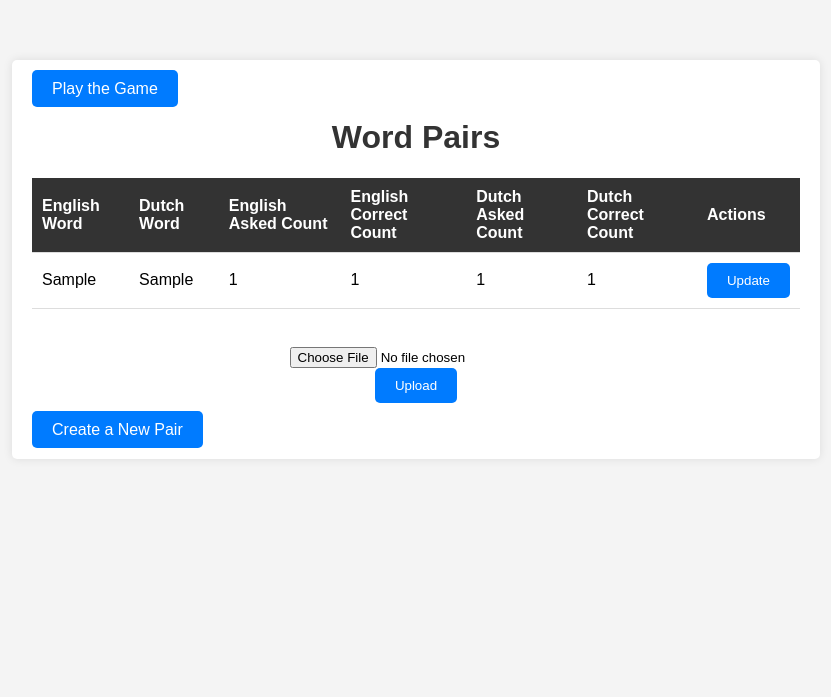
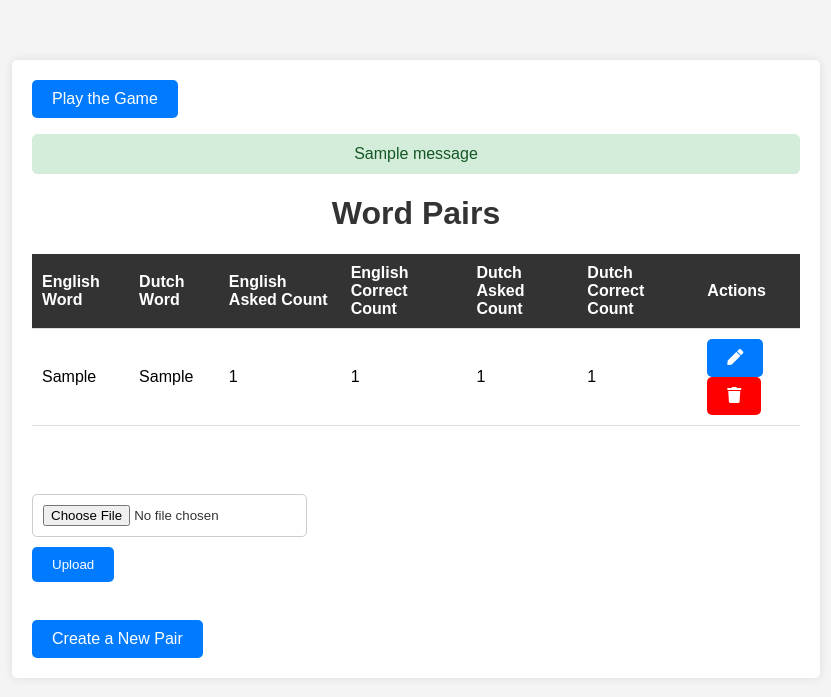
Before and after one commit to kasperdokter/dr-lingo, a Flask app: page /words in a window 1280 px wide. Shown: the top 697 px of the page, without its empty margins (224-1055 px from the left). Run offline with Flask 3, Linux system fonts and the light colour scheme; the visitor is signed in with stand-in values (Sample User, id 1); tables that the repository leaves empty hold one stand-in row (values such as "Sample post"); one stand-in notice (Sample message) is shown.

Commit message:
Capitals, deletes, no zoom

```diff
--- a/app.py
+++ b/app.py
@@ -63,14 +63,13 @@ def index():
         language = data.get('language')
 
         # Check the answer
-        is_correct = data['user_answer'] == data['correct_answer']
+        is_correct = data['user_answer'].lower() == data['correct_answer'].lower()
 
         # Set the feedback
         if is_correct:
             flash('Correct! 🥰', 'success')
         else:
-            flash(
-                f'👎 The correct translation of <em>{word_to_translate}</em> is <em>{correct_answer}</em>', 'error')
+            flash(f'👎 The correct translation of <strong>{word_to_translate}</strong> is <strong>{correct_answer}</strong>', 'error')
 
         # Update the counters
         pair: Pair = Pair.query.get_or_404(int(pair_id))
@@ -142,6 +141,21 @@ def words():
     return render_template('words.html', pairs=pairs)
 
 
+@app.route('/create', methods=['GET', 'POST'])
+def create():
+    if not session.get('logged_in'):
+        return redirect(url_for('login'))
+    if request.method == 'POST':
+        new_pair = Pair(
+            english_word=request.form['english'],
+            dutch_word=request.form['dutch']
+        )
+        db.session.add(new_pair)
+        db.session.commit()
+        return redirect(url_for('index'))
+    return render_template('create.html')
+
+
 @app.route('/update/<int:id>', methods=['GET', 'POST'])
 def update(id):
     if not session.get('logged_in'):
@@ -155,19 +169,15 @@ def update(id):
     return render_template('update.html', pair=pair)
 
 
-@app.route('/create', methods=['GET', 'POST'])
-def create():
+@app.route('/delete/<int:id>', methods=['GET'])
+def delete(id):
     if not session.get('logged_in'):
         return redirect(url_for('login'))
-    if request.method == 'POST':
-        new_pair = Pair(
-            english_word=request.form['english'],
-            dutch_word=request.form['dutch']
-        )
-        db.session.add(new_pair)
+    pair: Pair = Pair.query.get_or_404(id)
+    if pair:
+        db.session.delete(pair)
         db.session.commit()
-        return redirect(url_for('index'))
-    return render_template('create.html')
+    return redirect(url_for('words'))
 
 
 def allowed_file(filename):
@@ -196,6 +206,8 @@ def process_file(file):
 
 @app.route('/upload', methods=['GET', 'POST'])
 def upload_csv():
+    if not session.get('logged_in'):
+        return redirect(url_for('login'))
     if request.method == 'POST':
         # check if the post request has the file part
         if 'file' not in request.files:
--- a/static/styles.css
+++ b/static/styles.css
@@ -40,6 +40,7 @@ a {
     border-radius: 5px;
     cursor: pointer;
     text-decoration: none;
+    display: inline-block;
 }
 
 @media (min-width: 600px) {
@@ -62,9 +63,10 @@ h1 {
 }
 
 form {
+    margin: 20px 0;
     display: flex;
     flex-direction: column;
-    align-items: center;
+    align-items: start;
 }
 
 form p {
@@ -79,11 +81,19 @@ form input[type="text"] {
     box-sizing: border-box;
 }
 
+form input[type="file"] {
+    margin: 10px 0;
+    color: #333;
+    padding: 10px;
+    border: 1px solid #ccc;
+    border-radius: 5px;
+}
+
 form input[type="submit"] {
+    color: #fff;
+    background-color: #007BFF;
+    border: none;
     padding: 10px 20px;
-    background-color: #007BFF;
-    color: #fff;
-    border: none;
     border-radius: 5px;
     cursor: pointer;
 }
@@ -94,6 +104,19 @@ form input[type="submit"]:hover {
 
 a:hover {
     color: #0056b3;
+}
+
+a.delete {
+    color: #fff; /* white text */
+    background-color: #f00; /* red background */
+    padding: 10px 20px; /* some padding */
+    text-decoration: none; /* remove underline */
+    border-radius: 5px; /* rounded corners */
+    display: inline-block; /* necessary for padding to take effect */
+}
+
+a.delete:hover {
+    background-color: #d00; /* darker red background on hover */
 }
 
 ul.flashes {
@@ -123,3 +146,10 @@ ul.flashes li.error {
     background-color: #f8d7da;
     color: #721c24;
 }
+
+input[type="text"],
+input[type="email"],
+input[type="password"],
+textarea {
+    font-size: 16px;
+}
--- a/templates/game.html
+++ b/templates/game.html
@@ -13,7 +13,7 @@
         {% if messages %}
         <ul class=flashes>
         {% for category, message in messages %}
-        <li class="{{ category }}">{{ message }}</li>
+        <li class="{{ category }}">{{ message|safe }}</li>
         {% endfor %}
         </ul>
         {% endif %}
--- a/templates/login.html
+++ b/templates/login.html
@@ -13,7 +13,7 @@
         {% if messages %}
         <ul class=flashes>
         {% for category, message in messages %}
-        <li class="{{ category }}">{{ message }}</li>
+        <li class="{{ category }}">{{ message|safe }}</li>
         {% endfor %}
         </ul>
         {% endif %}
--- a/templates/words.html
+++ b/templates/words.html
@@ -5,10 +5,20 @@
     <title>Word Pairs</title>
     <meta name="viewport" content="width=device-width, initial-scale=1">
     <link rel="stylesheet" href="{{ url_for('static', filename='styles.css') }}">
+    <link rel="stylesheet" href="https://cdnjs.cloudflare.com/ajax/libs/font-awesome/5.15.4/css/all.min.css">
 </head>
 <body>
     <div class="container">
         <a href="{{ url_for('index') }}">Play the Game</a>
+        {% with messages = get_flashed_messages(with_categories=true) %}
+        {% if messages %}
+        <ul class=flashes>
+        {% for category, message in messages %}
+        <li class="{{ category }}">{{ message|safe }}</li>
+        {% endfor %}
+        </ul>
+        {% endif %}
+        {% endwith %}
         <h1>Word Pairs</h1>
         <table>
             <tr>
@@ -29,9 +39,8 @@
                 <td>{{ pair.dutch_asked_count }}</td>
                 <td>{{ pair.dutch_correct_count }}</td>
                 <td>
-                    <form action="{{ url_for('update', id=pair.id) }}" method="get">
-                        <input type="submit" value="Update">
-                    </form>
+                    <a href="{{ url_for('update', id=pair.id) }}"><i class="fas fa-pen"></i></a>
+                    <a href="{{ url_for('delete', id=pair.id) }}" class="delete"><i class="fas fa-trash"></i></a>
                 </td>
             </tr>
             {% endfor %}
```
